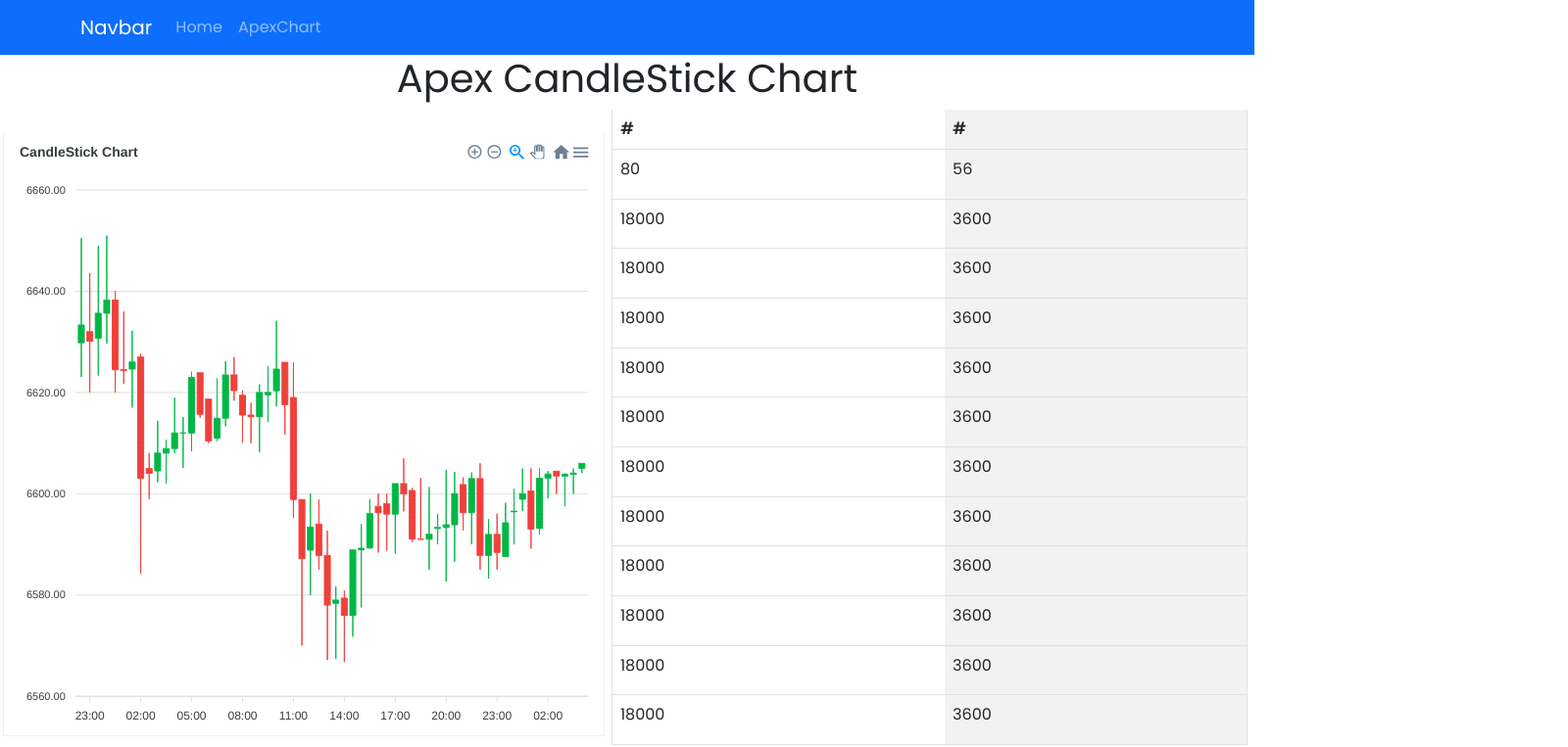
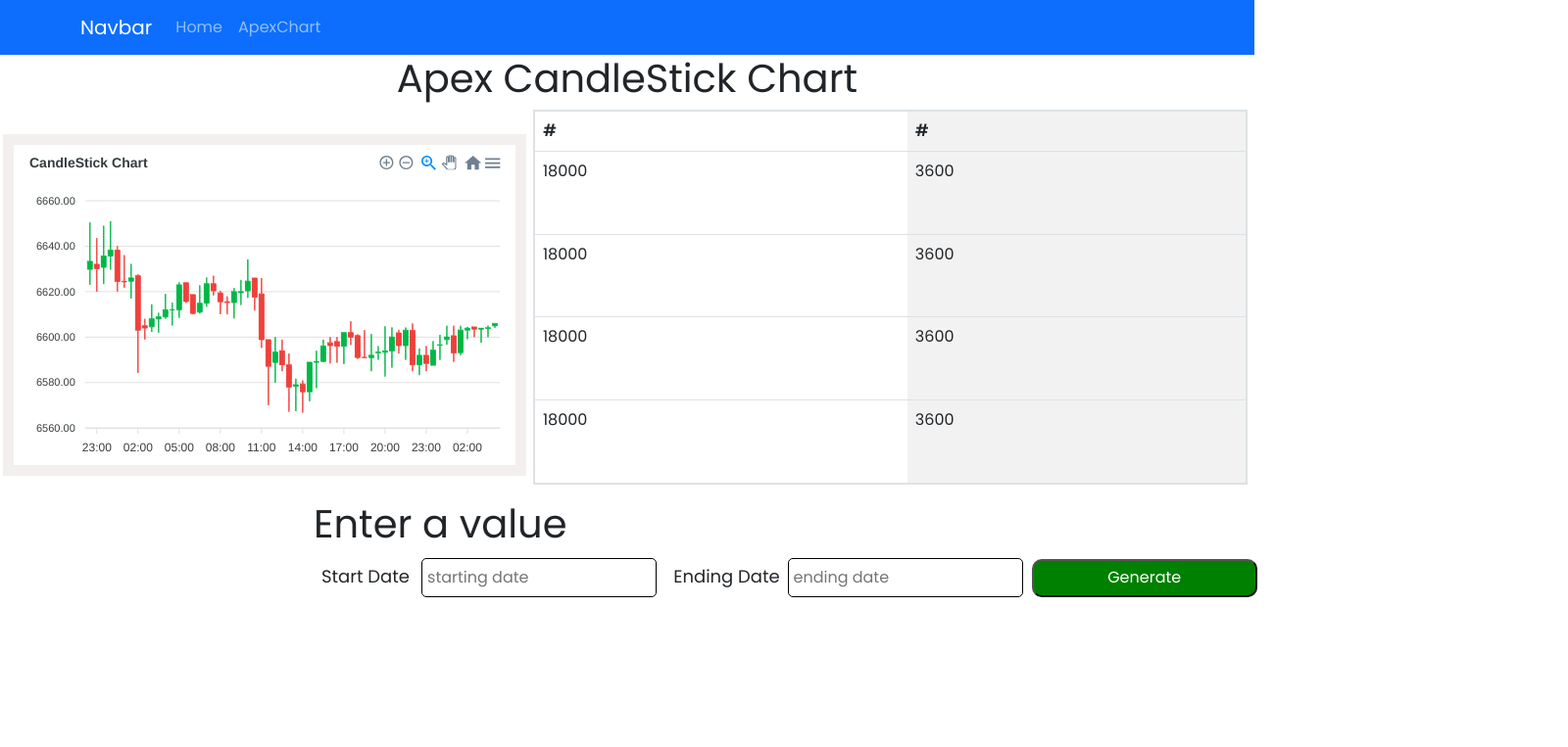
Before and after one commit to Malcolmt129/COSC431-Project, a React (Create React App) app in the folder client/: page /apexchart in a window 1280 px wide. Shown: the top 763 px of the page at 98% size, 1600 px wide, since content can reach past the window. Built offline with nearby package versions, Linux system fonts and the light colour scheme.

Commit message:
added the input

```diff
--- a/client/src/App.css
+++ b/client/src/App.css
@@ -151,18 +151,37 @@ form span {
    width: 400px;
 }
 .table{
-  border: 1px solid rgb(242, 237, 237);
+  border: 2px solid rgb(242, 237, 237);
   margin-left:4px;
   margin-right:7px;
   padding:3px;
   width:15px;
-  border-top:none;
 }
 .chart-custom{
-  border: 1px solid rgb(244, 239, 239);
-  border-top: none;
+  border: 11px solid rgb(244, 239, 239);
   margin:3px;
   padding:6px;
   margin-top:25px;
   margin-bottom:25px;
 }
+input[type="text"] {
+  border: 1px solid black;
+  margin-right: 9px;
+  height: 40px;
+}
+button {
+  height: 39px;
+  background-color: green;
+  color: white;
+  width: 230px;
+  border-radius: 10px !important;
+}
+.user-input-div {
+  position: relative;
+  left: 25%;
+}
+label {
+  display: inline-block;
+  font-size: large;
+  padding: 8px;
+}
--- a/client/src/App.js
+++ b/client/src/App.js
@@ -1,4 +1,4 @@
-import React, {useState, useEffect} from 'react'
+import React from 'react'
 import { BrowserRouter as Router, Routes, Route } from 'react-router-dom'
 import LandingPage from './components/pages/LandingPage'
 import LoginPage from './components/pages/LoginPage'
--- /dev/null
+++ b/client/src/components/UserInput.js
@@ -0,0 +1,36 @@
+import React, { useState } from "react";
+
+const UserInput = () => {
+  const [startDate, setStartDate] = useState(0);
+  const [endDate, setEndDate] = useState(0);
+
+
+  const submitValue = () => {
+    const frmdetails = {
+      "Start Date": startDate,
+      "End Date": endDate,
+    };
+    console.log(frmdetails);
+  };
+
+  return (
+    <>
+      <h1> Enter a value</h1>
+     <label>Start Date</label> <input
+        type="text"
+        placeholder="starting date"
+        onChange={(e) => setStartDate(e.target.value)}
+      />
+      <label>Ending Date</label><input
+        type="text"
+        placeholder="ending date"
+        onChange={(e) => setEndDate(e.target.value)}
+      />
+
+
+      <button onClick={submitValue}>Generate</button>
+    </>
+  );
+};
+
+export default UserInput
--- a/client/src/components/pages/ApexChart.js
+++ b/client/src/components/pages/ApexChart.js
@@ -1,6 +1,7 @@
 import React from 'react';
 import Chart from 'react-apexcharts'
 import Table from 'react-bootstrap/Table';
+import UserInput from '../UserInput';
 
 const TableCoin=()=> {
     return (
@@ -12,38 +13,6 @@ const TableCoin=()=> {
           </tr>
         </thead>
         <tbody>
-          <tr>
-            <td>80</td>
-            <td>56</td>
-          </tr>
-          <tr>
-            <td>18000</td>
-            <td>3600</td>
-          </tr>
-          <tr>
-            <td>18000</td>
-            <td>3600</td>
-          </tr>
-          <tr>
-            <td>18000</td>
-            <td>3600</td>
-          </tr>
-          <tr>
-            <td>18000</td>
-            <td>3600</td>
-          </tr>
-          <tr>
-            <td>18000</td>
-            <td>3600</td>
-          </tr>
-          <tr>
-            <td>18000</td>
-            <td>3600</td>
-          </tr>
-          <tr>
-            <td>18000</td>
-            <td>3600</td>
-          </tr>
           <tr>
             <td>18000</td>
             <td>3600</td>
@@ -67,10 +36,10 @@ const TableCoin=()=> {
 
 async function setChart(){
   //I want the 3 inputs (start time, end time, and api key) to be variables to
-  const hraphData = await fetch('http://localhost:5000/graphdata/2022-01-01/2022-01-02/C8840AED-9AC5-4F51-B1F3-8212FC3F5F0A/false').then(res => res.json());
-  console.log(b);
+  const graphData = await fetch('http://localhost:5000/graphdata/2022-01-01/2022-01-02/C8840AED-9AC5-4F51-B1F3-8212FC3F5F0A/false').then(res => res.json());
+  //console.log(b);
   for (let i = 0; i < graphData["data"].length; i++) {
-    graphData["data"][i]["x"] =  new Data(graphData["data"][i]["x"])
+    graphData["data"][i]["x"] =  new Date(graphData["data"][i]["x"])
   }
 }
 
@@ -351,13 +320,15 @@ class ApexChart extends React.Component {
           <>
             <h1 className='text-center'>Apex CandleStick Chart</h1>
             <div id="chart" className='d-flex flex-row'>
-                <Chart className="chart-custom" options={this.state.options} series={this.state.series} type="candlestick" width={600} height={600}/>
+                <Chart className="chart-custom" options={this.state.options} series={this.state.series} type="candlestick" width={500} height={315}/>
                 <TableCoin/>
             </div>
-            <button onClick={setChart}>Generate</button>
-            <input required id='timeStart' type='text' placeholder='Enter Start Date'></input>
-            <input required id='timeEnd' type='text' placeholder='Enter End Date'></input>
-            <input required id='APIKey' type='text' placeholder='Enter API Key'></input>
+            <div className='user-input-div'>
+               <UserInput className="text-center"/>
+            </div>
+
+
+
             </>
       );
     }
```
